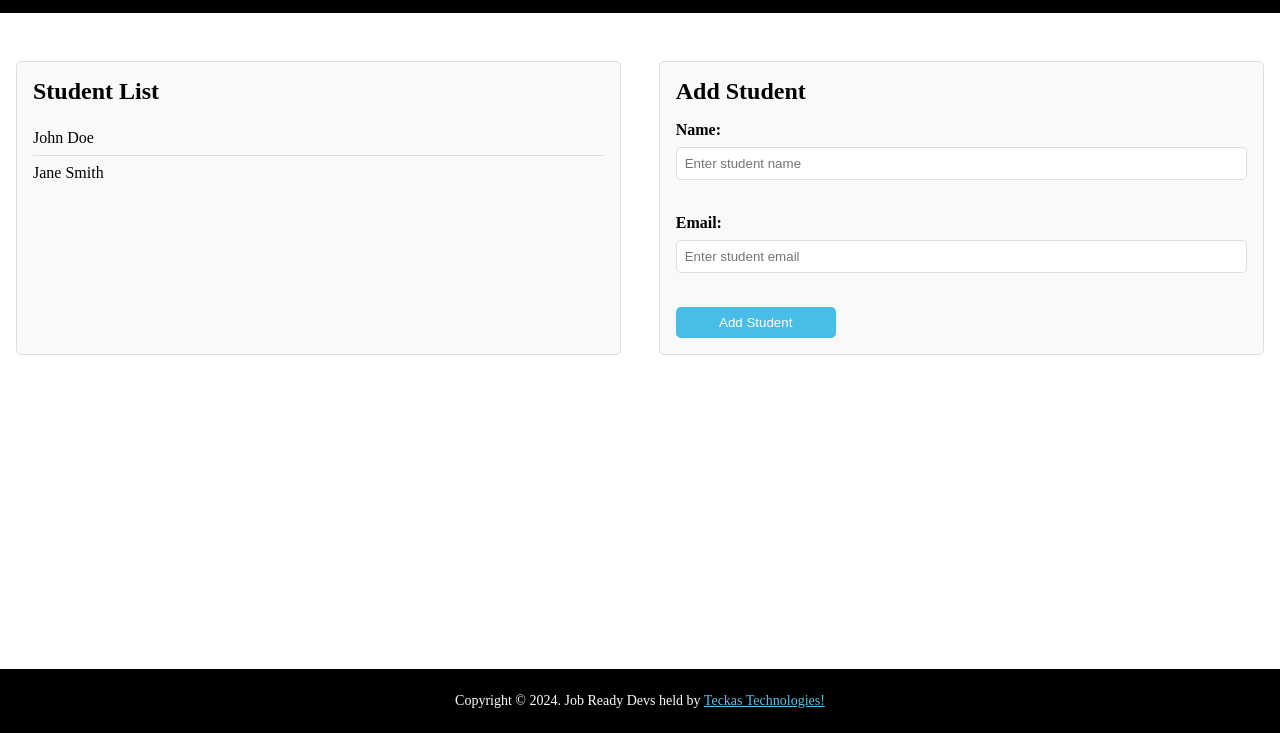
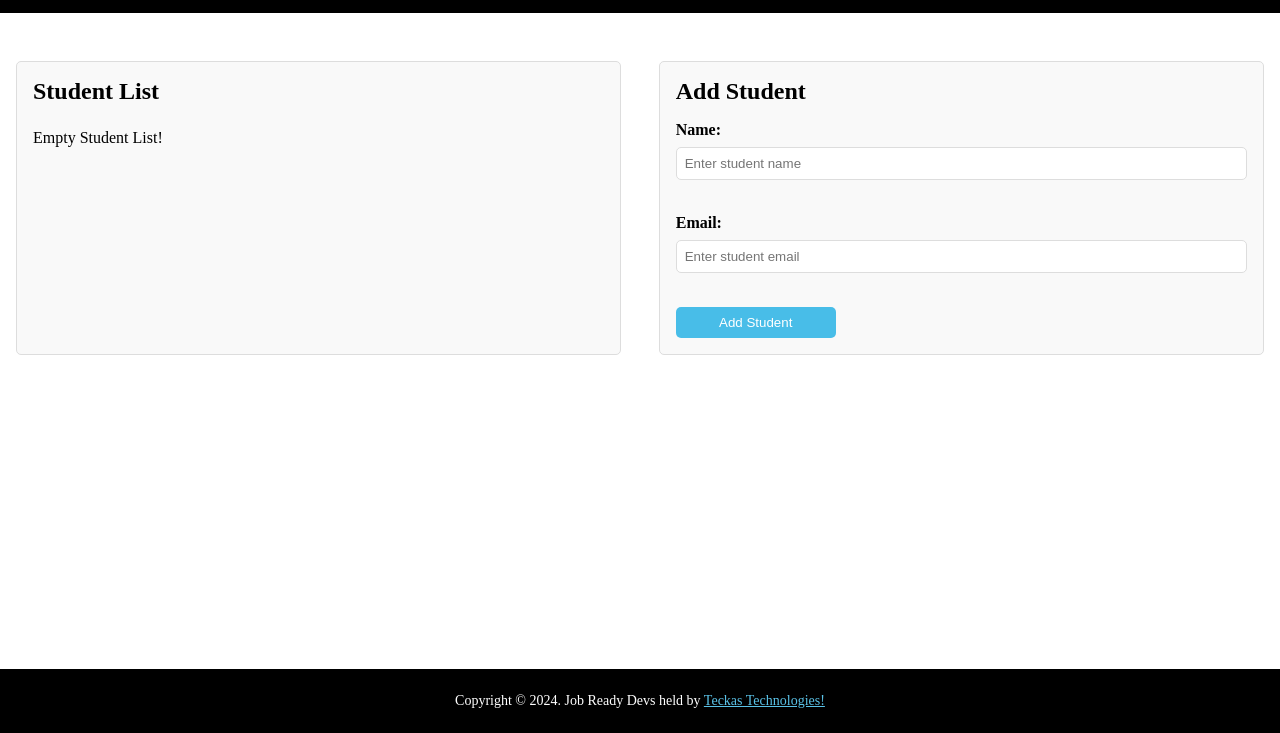
Before and after one commit to Teckas-Technologies/jobreadydevs-30days-challenge, a plain HTML site: page index.html in a window 1280 px wide. Shown: the part 67-800 px from the top of the page. Drawn offline with Linux system fonts and the light colour scheme.

Commit message:
Day-5 lessons and starter code added

```diff
--- a/index.html
+++ b/index.html
@@ -26,8 +26,9 @@
             <h2>Student List</h2>
             <ul>
                 <!-- Example placeholder for student names -->
-                <li>John Doe</li>
-                <li>Jane Smith</li>
+                <li>Empty Student List!</li>
+                <!-- <li>John Doe</li>
+                <li>Jane Smith</li> -->
             </ul>
         </section>
 
```
Also changed, not shown: Readme.md.
